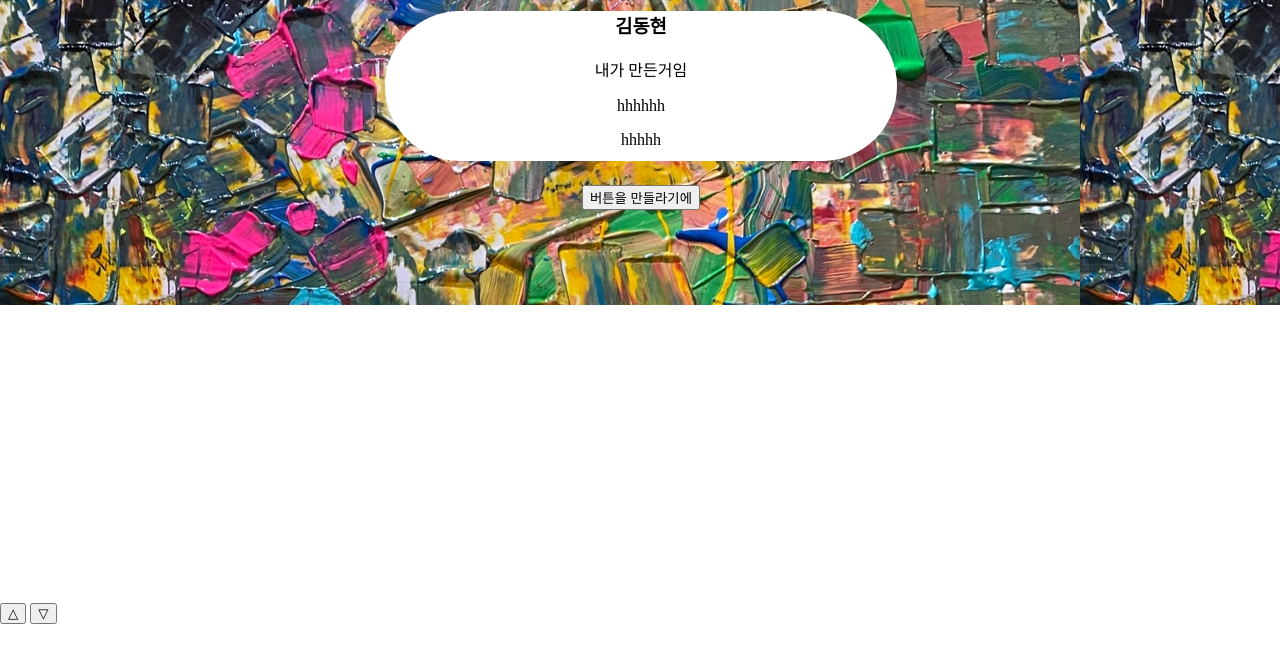
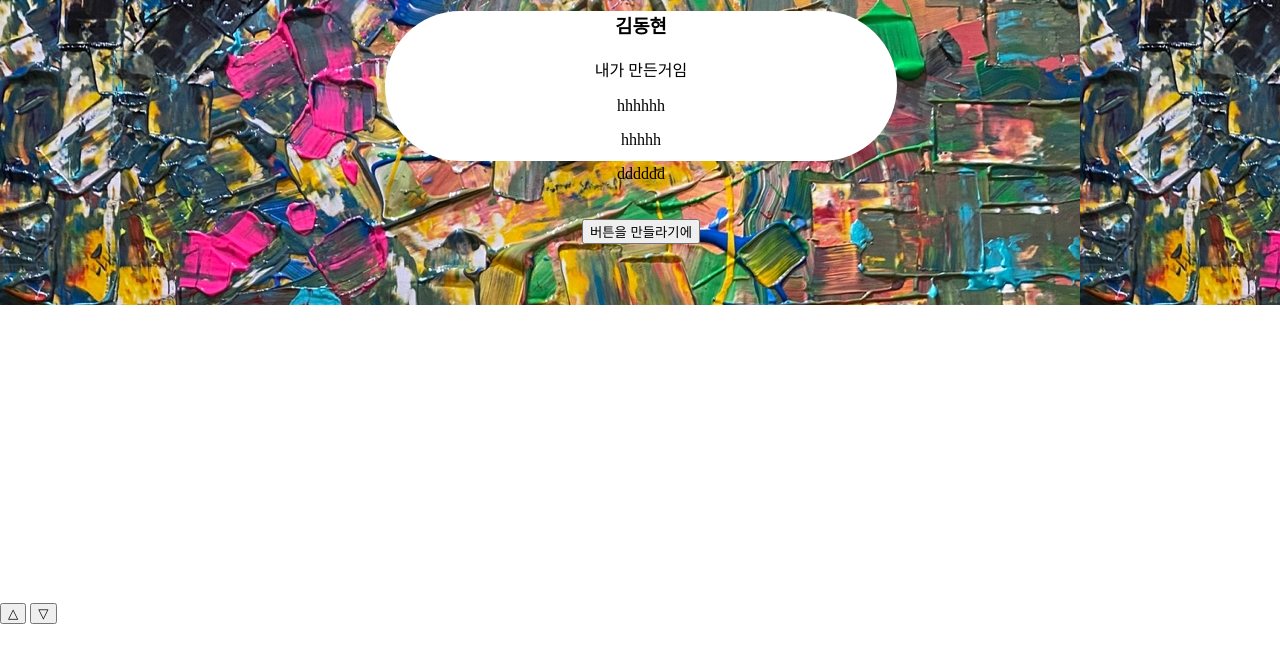
Before and after one commit to donghyun5434/first, a plain HTML site: page layout2.html in a window 1280 px wide. Shown: the part 197-860 px from the top of the page. Drawn offline with Linux system fonts and the light colour scheme.

Commit message:
second commit

```diff
--- a/layout2.html
+++ b/layout2.html
@@ -13,6 +13,7 @@
             <p>내가 만든거임</p>
             <p>hhhhhh</p>
             <p>hhhhh</p>
+            <p>dddddd</p>
             <button class="main-button">버튼을 만들라기에</button>
         </div>
     </div>
```
